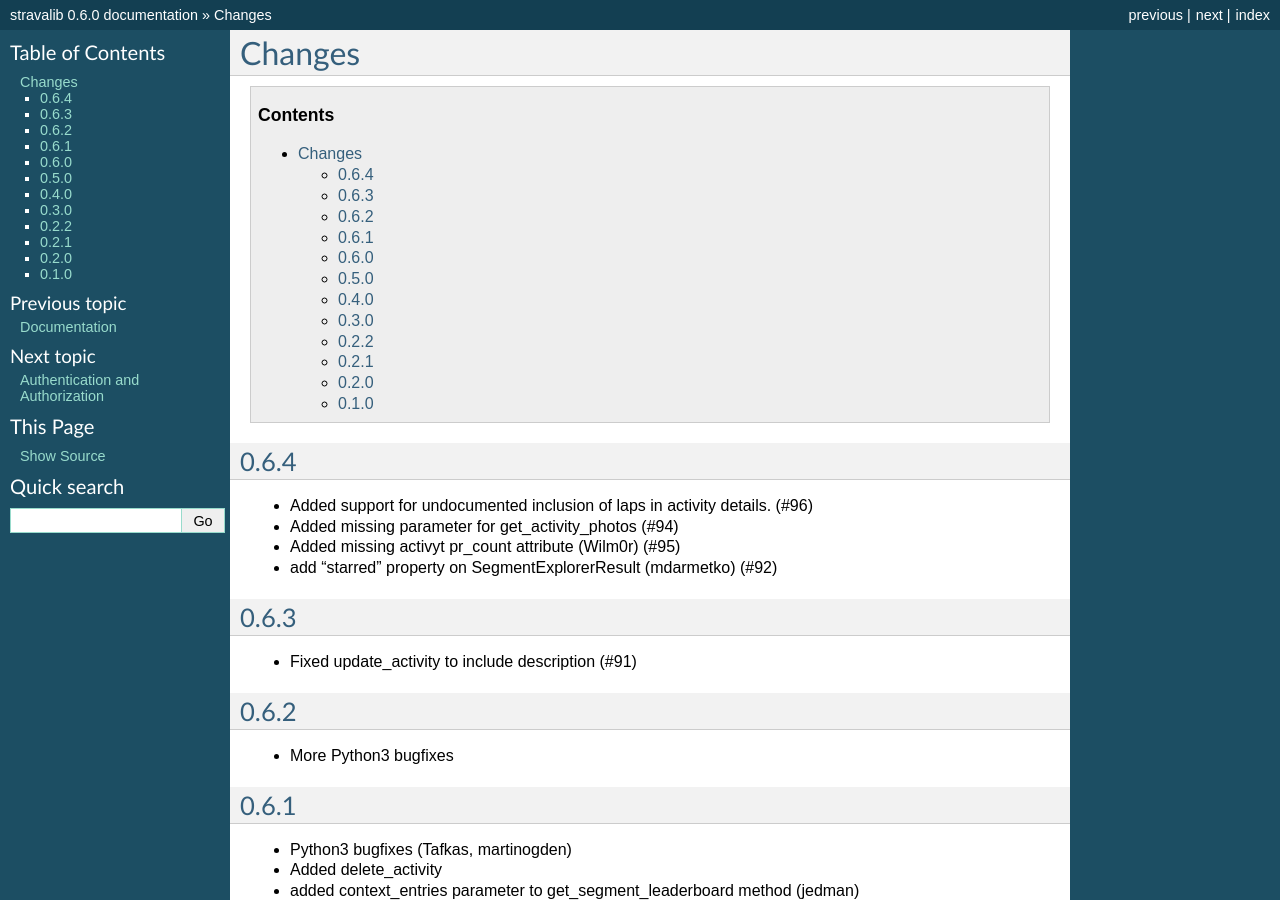
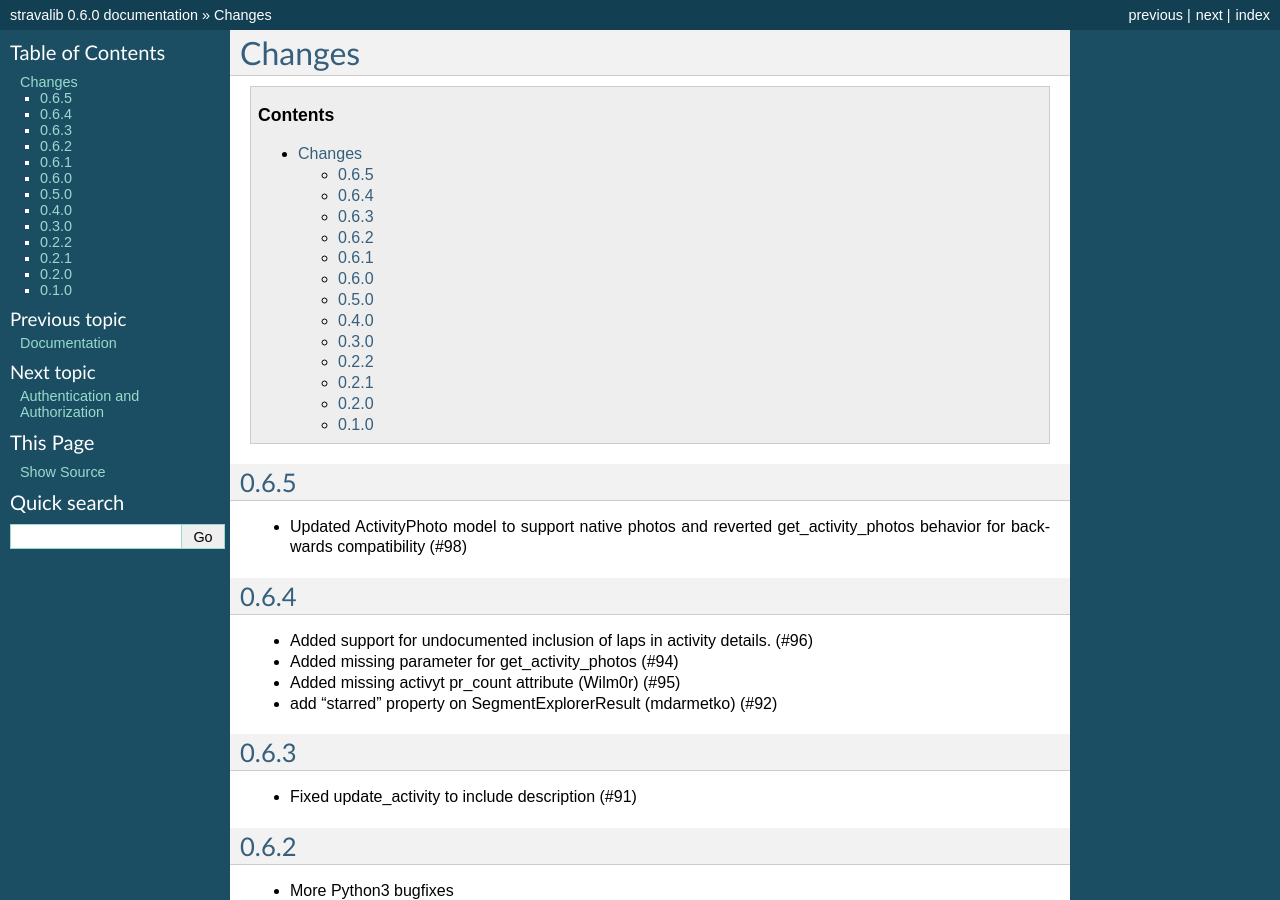
Before and after one commit to stravalib/stravalib, a Sphinx documentation site: the page built from docs/news.rst, in a window 1280 px wide and 900 px high. Built offline with Sphinx 7.4.7, drawn with Linux system fonts in a browser that asks for light colours.

Commit message:
Updated changelog

```diff
--- a/docs/news.rst
+++ b/docs/news.rst
@@ -2,6 +2,11 @@
 =======
 
 .. contents::
+
+0.6.5
+-----
+* Updated ActivityPhoto model to support native photos and reverted get_activity_photos behavior for backwards
+  compatibility (#98)
 
 0.6.4
 -----
```
Also changed, not shown: 1 other file.
